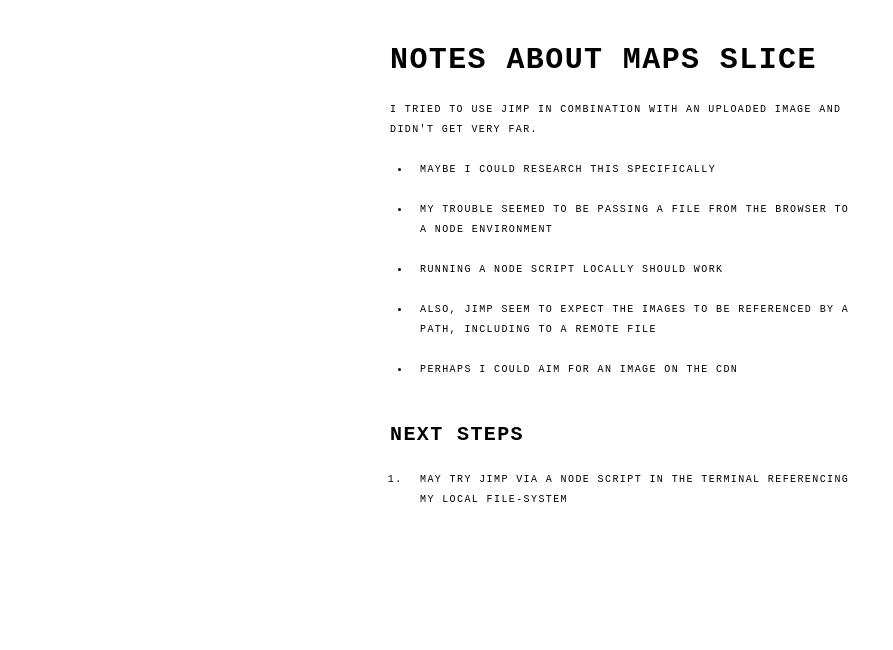
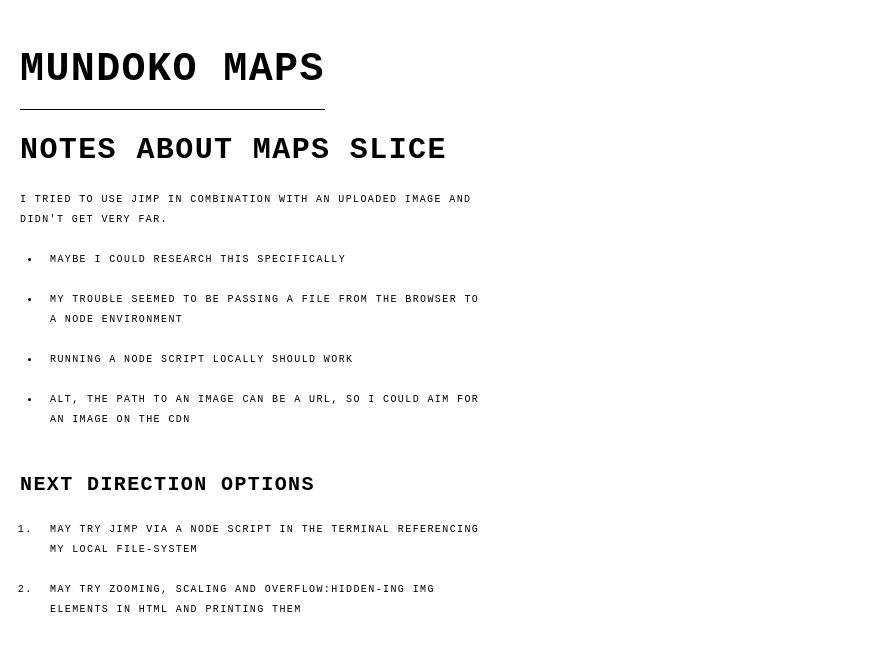
Before and after one commit to LL782/mundoko-maps, a Next.js app in the folder app/: page /map-slice in a window 1280 px wide. Shown: the top 650 px of the page, without its empty margins (0-893 px from the left). Built offline with nearby package versions, Linux system fonts and the light colour scheme.

Commit message:
Improve look and feel of notes page

```diff
--- a/app/MapSlice/MapSlice.module.css
+++ b/app/MapSlice/MapSlice.module.css
@@ -1,33 +1,45 @@
-.post {
-  margin: 0 auto;
+.page {
+  margin: 20rem;
   font-size: 10rem;
   line-height: 20rem;
   width: 500rem;
 }
 
-.post h1 {
-  font-size: 30rem;
-  line-height: 40rem;
+.header {
+  font-size: 40rem;
+  line-height: 60rem;
   margin: 40rem 0 20rem;
 }
 
-.post h2 {
+.header a {
+  display: inline-block;
+  padding-bottom: 9rem;
+  border-bottom: 1rem solid black;
+}
+
+.page h2 {
+  font-size: 30rem;
+  line-height: 40rem;
+  margin: 20rem 0 20rem;
+}
+
+.page h3 {
   font-size: 20rem;
   line-height: 30rem;
   margin: 30rem 0 10rem;
 }
 
-.post p {
+.page p {
   margin-bottom: 10rem;
 }
 
-.post ul,
-.post ol {
+.page ul,
+.page ol {
   margin: 0 10rem 20rem;
   padding: 0 10rem;
 }
 
-.post li {
+.page li {
   margin: 0;
   padding: 10rem;
 }
--- a/app/MapSlice/index.tsx
+++ b/app/MapSlice/index.tsx
@@ -1,12 +1,19 @@
+import Link from "next/link";
 import style from "./MapSlice.module.css";
 
 export const MapSlice = () => {
   return (
-    <article className={style.post}>
-      <h1>Notes about Maps Slice</h1>
+    <main className={style.page}>
+      <h1 className={style.header}>
+        <Link href="/">
+          <a>Mundoko Maps</a>
+        </Link>
+      </h1>
+      <article>
+        <h2>Notes about Maps Slice</h2>
         <p>
-        I tried to use <a href="https://www.npmjs.com/package/jimp">jimp</a> in
-        combination with an uploaded image and didn&apos;t get very far.
+          I tried to use <a href="https://www.npmjs.com/package/jimp">Jimp</a>{" "}
+          in combination with an uploaded image and didn&apos;t get very far.
         </p>
         <ul>
           <li>Maybe I could research this specifically</li>
@@ -16,18 +23,22 @@ export const MapSlice = () => {
           </li>
           <li>Running a node script locally should work</li>
           <li>
-          Also, jimp seem to expect the images to be referenced by a path,
-          including to a remote file
+            Alt, the path to an image can be a URL, so I could aim for an image
+            on the CDN
           </li>
-        <li>Perhaps I could aim for an image on the CDN</li>
         </ul>
-      <h2>Next steps</h2>
+        <h3>Next direction options</h3>
         <ol>
           <li>
             May try Jimp via a node script in the terminal referencing my local
             file-system
           </li>
+          <li>
+            May try zooming, scaling and overflow:hidden-ing img elements in
+            HTML and printing them
+          </li>
         </ol>
       </article>
+    </main>
   );
 };
```
Lines whose indentation alone changed are shown as unchanged.
